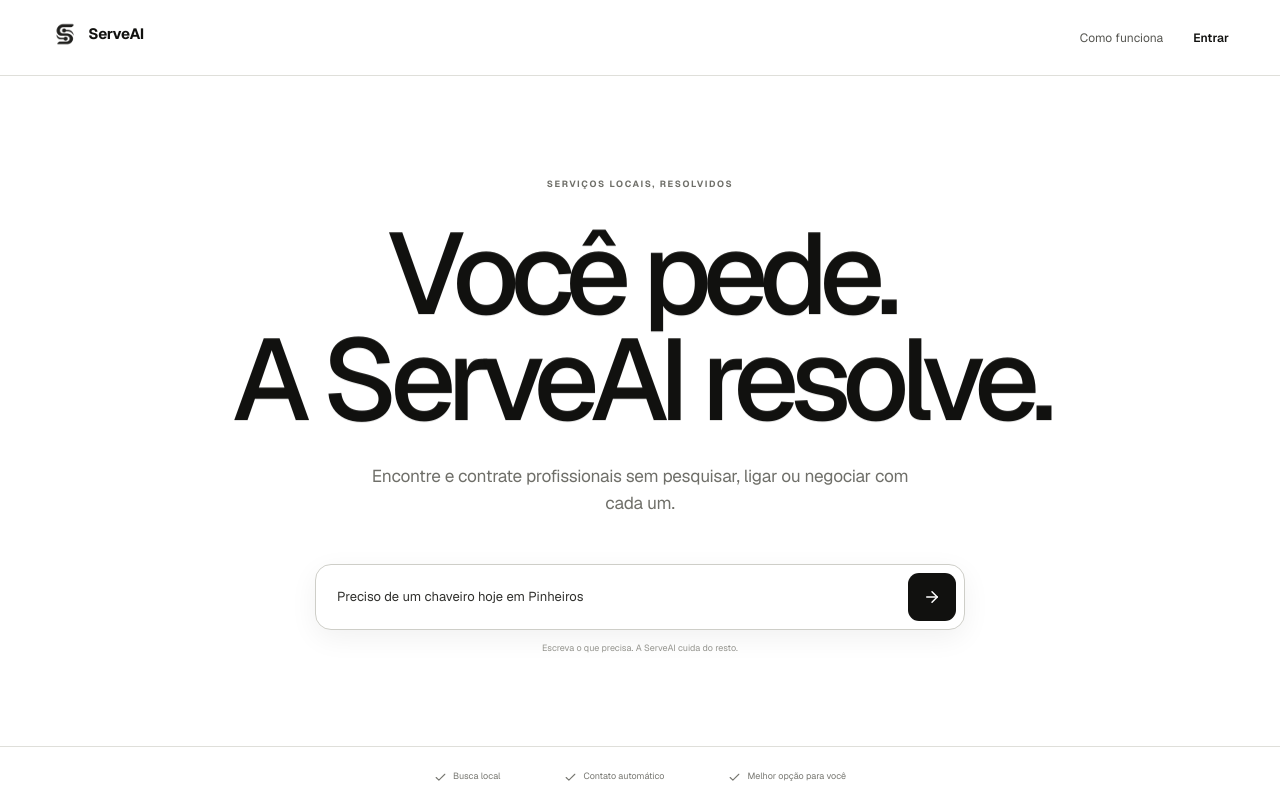
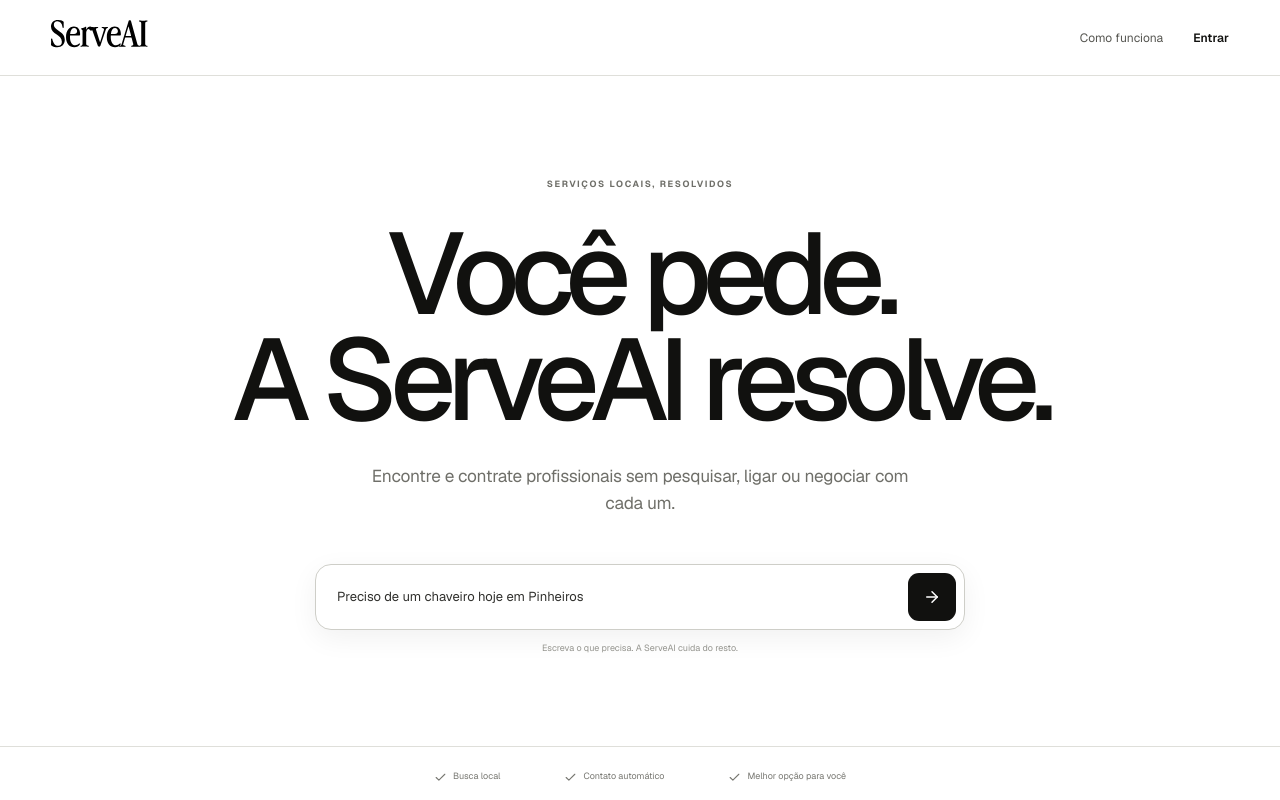
Before and after one commit to yuribodo/serveai, a Next.js app in the folder frontend/: page / in a window 1280 px wide. Shown: the top 800 px of the page. Built offline with nearby package versions, Linux system fonts and the light colour scheme.

Commit message:
Atualiza logo da ServeAI

```diff
--- a/frontend/app/globals.css
+++ b/frontend/app/globals.css
@@ -84,9 +84,9 @@
   cursor: pointer;
 }
 .brand-mark {
-  width: 27px;
+  width: 48px;
   height: 27px;
-  flex: 0 0 27px;
+  flex: 0 0 48px;
   display: inline-grid;
   place-items: center;
   border-radius: 8px;
@@ -98,12 +98,22 @@
   box-shadow: inset 0 0 0 1px rgb(255 255 255 / 10%);
 }
 .brand-mark img {
-  width: 74%;
-  height: 74%;
+  width: 78%;
+  height: auto;
   display: block;
   object-fit: contain;
   filter: invert(1);
 }
+.brand-mark.is-wordmark {
+  width: 70px;
+  height: 28px;
+  flex-basis: 70px;
+  justify-content: start;
+  border-radius: 0;
+  background: transparent;
+  box-shadow: none;
+}
+.brand-mark.is-wordmark img { width: 70px; filter: none; }
 .icon-button {
   width: 36px;
   height: 36px;
@@ -434,8 +444,8 @@
 .progress-card > p i { width: 2px; height: 2px; margin: 0 2px; border-radius: 50%; background: var(--tertiary); }
 .ai-work-surface { position: relative; margin-top: 14px; padding: 11px; overflow: hidden; border: 1px solid #e3e3df; border-radius: 10px; background: #f7f7f5; }
 .ai-work-surface::after { content: ""; position: absolute; z-index: 2; top: 0; bottom: 0; left: -44%; width: 32%; background: linear-gradient(90deg, transparent, rgb(255 255 255 / 80%), transparent); transform: skewX(-12deg); animation: ai-mirror 3.4s var(--ease-in-out) infinite; pointer-events: none; }
-.ai-work-head { position: relative; z-index: 1; display: grid; grid-template-columns: 27px minmax(0, 1fr); align-items: center; gap: 8px; }
-.ai-brand .brand-mark { width: 27px; height: 27px; flex-basis: 27px; border-radius: 8px; }
+.ai-work-head { position: relative; z-index: 1; display: grid; grid-template-columns: 44px minmax(0, 1fr); align-items: center; gap: 8px; }
+.ai-brand .brand-mark { width: 44px; height: 27px; flex-basis: 44px; border-radius: 8px; }
 .ai-work-head strong, .ai-work-head small { display: block; }
 .ai-work-head strong { font-size: 8px; font-weight: 610; }
 .ai-work-head small { margin-top: 3px; color: #74809d; font-size: 6.5px; }
@@ -454,7 +464,7 @@
 .ai-card-meta small { font-size: inherit; }
 .open-chat-button { width: 100%; min-height: 34px; margin-top: 14px; padding: 0 10px; display: flex; align-items: center; justify-content: space-between; border: 1px solid var(--border); border-radius: 8px; background: var(--surface); font-size: 8px; font-weight: 560; cursor: pointer; }
 .ai-recommendation-label { margin-top: 14px; padding: 9px 0; display: flex; align-items: center; gap: 8px; border-top: 1px solid var(--border); }
-.ai-recommendation-label .brand-mark { width: 25px; height: 25px; flex-basis: 25px; border-radius: 7px; }
+.ai-recommendation-label .brand-mark { width: 44px; height: 25px; flex-basis: 44px; border-radius: 7px; }
 .ai-recommendation-label strong, .ai-recommendation-label small { display: block; }
 .ai-recommendation-label strong { font-size: 7.5px; font-weight: 590; }
 .ai-recommendation-label small { margin-top: 3px; color: var(--tertiary); font-size: 6.5px; }
@@ -483,7 +493,7 @@
 }
 .start-content { width: min(100%, 760px); margin: 0 auto; }
 .start-brand { display: flex; justify-content: center; margin-bottom: 19px; }
-.start-brand .brand-mark { width: 38px; height: 38px; flex-basis: 38px; border-radius: 11px; font-size: 16px; }
+.start-brand .brand-mark { width: 68px; height: 38px; flex-basis: 68px; border-radius: 11px; }
 .start-content h1 {
   margin: 0;
   text-align: center;
@@ -652,7 +662,7 @@
 .agent-message {
   margin: 0 0 34px;
   display: grid;
-  grid-template-columns: 29px minmax(0, 1fr);
+  grid-template-columns: 48px minmax(0, 1fr);
   align-items: start;
   gap: 12px;
 }
@@ -987,8 +997,8 @@
   .transcript-end { scroll-margin-bottom: 132px; }
   .user-message-wrap { margin-bottom: 26px; }
   .user-message { max-width: 88%; font-size: 12px; }
-  .agent-message { grid-template-columns: 26px minmax(0, 1fr); gap: 9px; margin-bottom: 29px; }
-  .agent-message > .brand-mark { width: 25px; height: 25px; flex-basis: 25px; border-radius: 7px; font-size: 11px; }
+  .agent-message { grid-template-columns: 44px minmax(0, 1fr); gap: 9px; margin-bottom: 29px; }
+  .agent-message > .brand-mark { width: 44px; height: 25px; flex-basis: 44px; border-radius: 7px; }
   .agent-content > p { font-size: 13px; }
   .parameter-list { grid-template-columns: 1fr; }
   .parameter-row:nth-last-child(2) { border-bottom: 1px solid var(--border); }
@@ -1056,9 +1066,8 @@
 .serve-landing a { color: inherit; text-decoration: none; }
 .serve-pressable { transition: transform 140ms var(--ease-out); }
 .serve-pressable:active { transform: scale(.98); }
-.serve-brand { display: inline-flex; align-items: center; gap: 9px; font-size: 15px; font-weight: 650; letter-spacing: -.02em; }
-.serve-brand img { width: 28px; height: 28px; object-fit: contain; }
-.serve-brand.is-inverse { color: #fff; }
+.serve-brand { display: inline-flex; align-items: center; }
+.serve-brand img { width: 99px; height: 28px; object-fit: contain; }
 .serve-brand.is-inverse img { filter: invert(1); }
 
 .serve-hero {
--- a/frontend/app/layout.tsx
+++ b/frontend/app/layout.tsx
@@ -6,8 +6,8 @@
   title: "ServeAI — Serviços locais, resolvidos",
   description: "Encontre e contrate profissionais locais sem pesquisar, ligar ou negociar com cada um.",
   icons: {
-    icon: "/serveai-logo.png",
-    apple: "/serveai-logo.png",
+    icon: "/serveai-logo.svg",
+    apple: "/serveai-logo.svg",
   },
 };
 
--- a/frontend/components/landing-page.tsx
+++ b/frontend/components/landing-page.tsx
@@ -12,8 +12,7 @@
 function ServeAIBrand({ inverse = false }: { inverse?: boolean }) {
   return (
     <span className={`serve-brand ${inverse ? "is-inverse" : ""}`}>
-      <Image src="/serveai-logo.png" alt="" width={28} height={28} priority />
-      <span>ServeAI</span>
+      <Image src="/serveai-logo.svg" alt="ServeAI" width={99} height={28} priority />
     </span>
   );
 }
--- a/frontend/components/serveai-app.tsx
+++ b/frontend/components/serveai-app.tsx
@@ -58,10 +58,10 @@
   { label: "Aguardando respostas", detail: "", time: "" },
 ];
 
-function BrandMark() {
+function BrandMark({ wordmark = false }: { wordmark?: boolean }) {
   return (
-    <span className="brand-mark" aria-hidden="true">
-      <img src="/serveai-logo.png" alt="" />
+    <span className={`brand-mark ${wordmark ? "is-wordmark" : ""}`} aria-hidden="true">
+      <img src="/serveai-logo.svg" alt="" />
     </span>
   );
 }
@@ -80,7 +80,7 @@
       <aside className={`sidebar ${open ? "is-open" : ""}`} aria-label="Navegação principal">
         <div className="sidebar-top">
           <button className="sidebar-brand pressable" type="button" onClick={onReset} aria-label="Ir para o início">
-            <BrandMark /><span>ServeAI</span>
+            <BrandMark wordmark />
           </button>
           <button className="icon-button sidebar-close pressable" type="button" onClick={onClose} aria-label="Recolher menu">
             <PanelLeftClose size={18} strokeWidth={1.7} />
```
Also changed, not shown: frontend/public/serveai-logo.svg (added).
